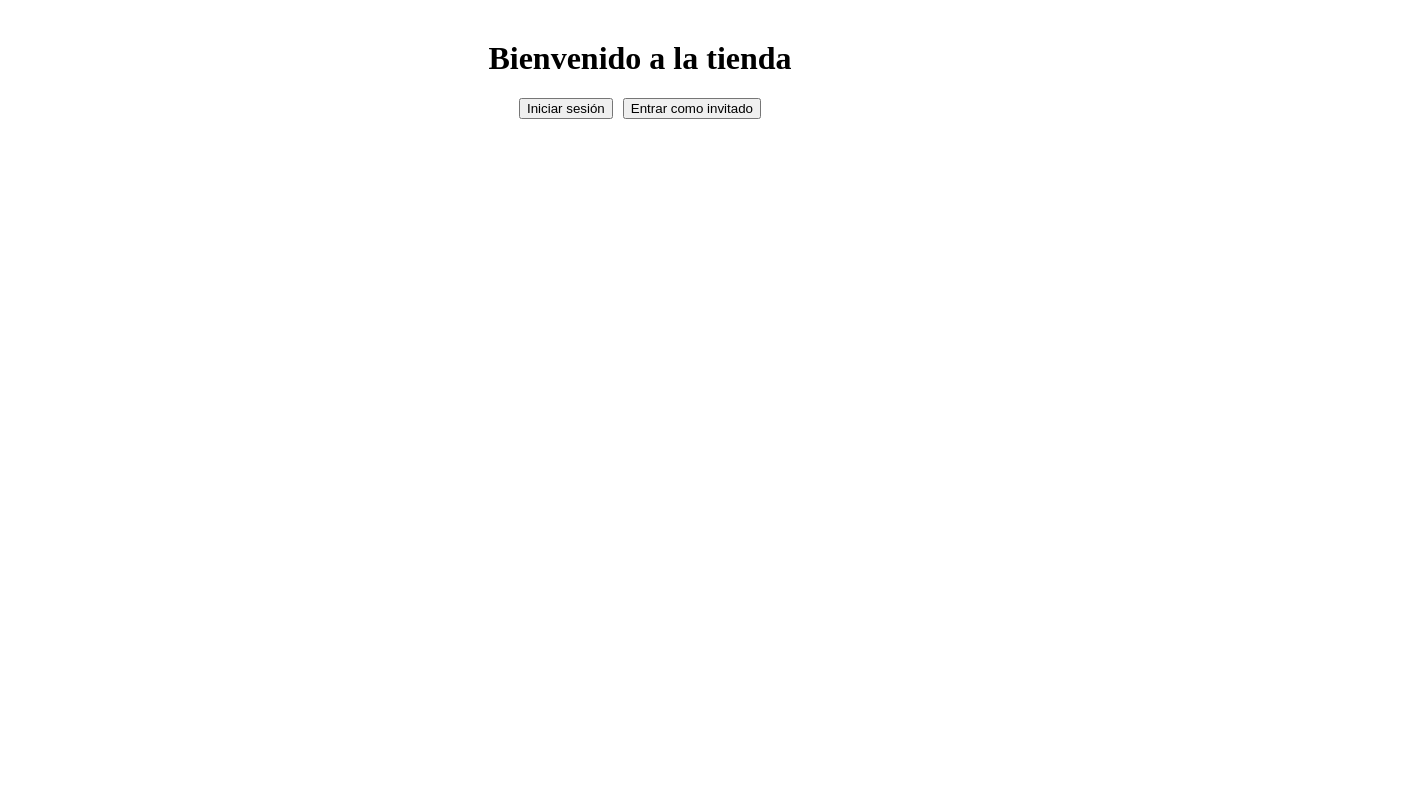
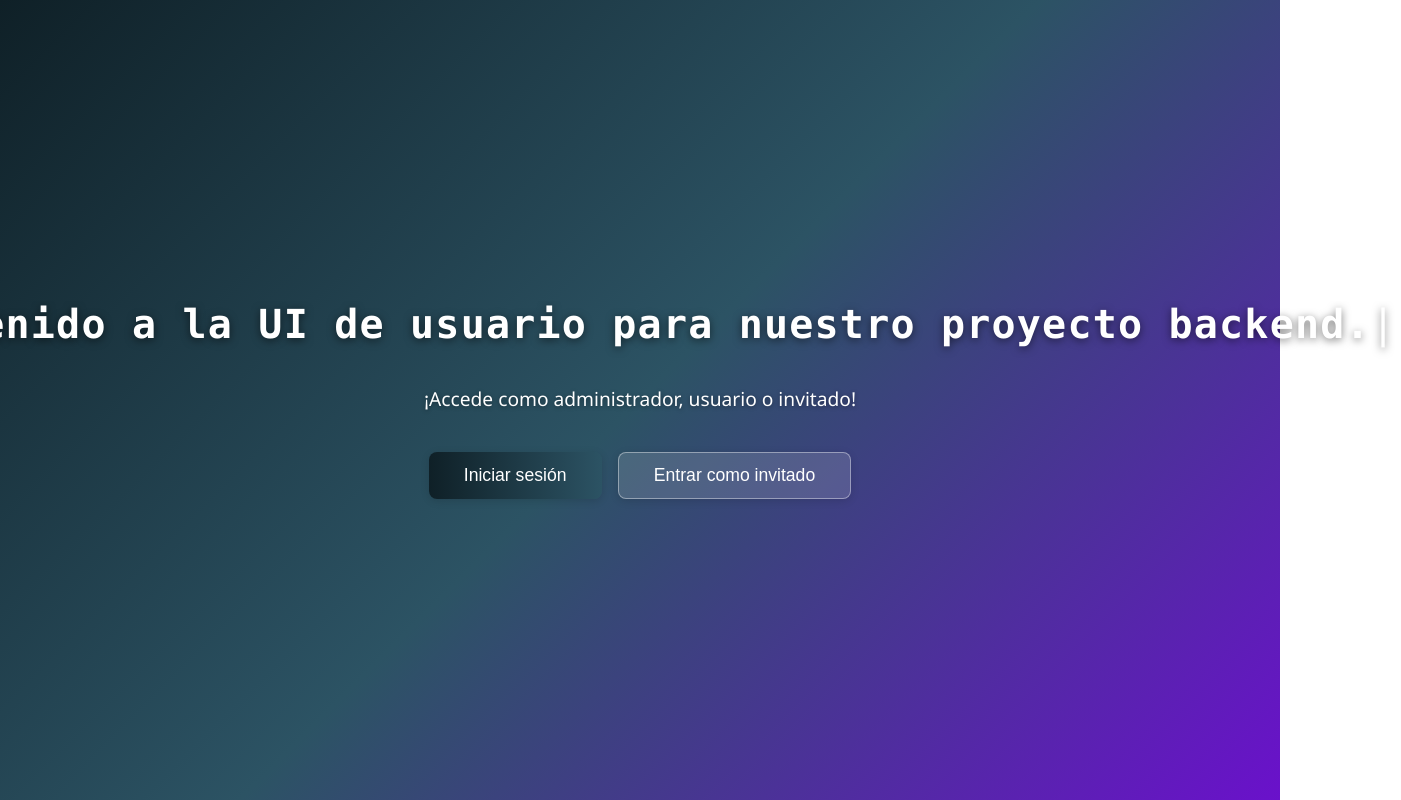
Before and after one commit to matuone/proyecto-crud-mongodb-front, a React (Vite) app: page / in a window 1280 px wide. Shown: the whole page, 1401 px wide, since content can reach past the window. Built offline with nearby package versions, Linux system fonts and the light colour scheme.

Commit message:
Estilos personalizados y efecto máquina de escribir en Home, botones modernos

```diff
--- a/src/pages/HomePage.jsx
+++ b/src/pages/HomePage.jsx
@@ -1,18 +1,42 @@
-import React, { useState } from 'react';
+
+import React, { useState, useEffect } from 'react';
 import LoginPopup from '../components/LoginPopup';
+import '../styles/HomePage.css';
 
 export default function HomePage() {
   const [showLogin, setShowLogin] = useState(false);
+  const [typed, setTyped] = useState('');
+  const fullText = 'Bienvenido a la UI de usuario para nuestro proyecto backend.';
+
+  useEffect(() => {
+    let i = 0;
+    setTyped('');
+    const interval = setInterval(() => {
+      setTyped((prev) =>
+        i < fullText.length ? prev + fullText[i] : prev
+      );
+      i++;
+      if (i >= fullText.length) clearInterval(interval);
+    }, 40);
+    return () => clearInterval(interval);
+    // eslint-disable-next-line
+  }, []);
 
   return (
-    <div style={{ textAlign: 'center', marginTop: 40 }}>
-      <h1>Bienvenido a la tienda</h1>
-      <button onClick={() => setShowLogin(true)}>
-        Iniciar sesión
-      </button>
-      <button style={{ marginLeft: 10 }} onClick={() => setShowLogin(true)}>
-        Entrar como invitado
-      </button>
+    <div className="home-root">
+      <div className="home-title" style={{ minHeight: 60, letterSpacing: 1.2 }}>
+        {typed}
+        <span className="type-cursor">|</span>
+      </div>
+      <div className="home-subtitle">¡Accede como administrador, usuario o invitado!</div>
+      <div className="home-btns">
+        <button className="home-btn primary" onClick={() => setShowLogin(true)}>
+          Iniciar sesión
+        </button>
+        <button className="home-btn secondary" onClick={() => setShowLogin(true)}>
+          Entrar como invitado
+        </button>
+      </div>
       {showLogin && <LoginPopup onClose={() => setShowLogin(false)} />}
     </div>
   );
--- /dev/null
+++ b/src/styles/HomePage.css
@@ -0,0 +1,90 @@
+body {
+  margin: 0;
+}
+
+.home-root {
+  min-height: 100vh;
+  display: flex;
+  flex-direction: column;
+  align-items: center;
+  justify-content: center;
+  background: linear-gradient(135deg, #0f2027 0%, #2c5364 50%, #6a11cb 100%);
+  color: #fff;
+  font-family: 'Segoe UI', Arial, sans-serif;
+}
+
+.home-title {
+  font-size: 2.5rem;
+  font-weight: bold;
+  margin-bottom: 1.5rem;
+  text-shadow: 0 2px 8px #0008;
+  white-space: pre;
+  font-family: 'Fira Mono', 'Consolas', 'Menlo', monospace;
+  overflow: hidden;
+  border-right: 0.15em solid #fff0;
+  position: relative;
+}
+
+.type-cursor {
+  display: inline-block;
+  width: 1ch;
+  color: #fff;
+  animation: blink 1s steps(1) infinite;
+  font-weight: 400;
+}
+
+@keyframes blink {
+
+  0%,
+  100% {
+    opacity: 1;
+  }
+
+  50% {
+    opacity: 0;
+  }
+}
+
+.home-subtitle {
+  font-size: 1.2rem;
+  margin-bottom: 2.5rem;
+  text-shadow: 0 1px 4px #0006;
+}
+
+.home-btns {
+  display: flex;
+  gap: 1rem;
+}
+
+.home-btn {
+  padding: 0.7em 2em;
+  font-size: 1.1rem;
+  border-radius: 8px;
+  border: none;
+  font-weight: 500;
+  cursor: pointer;
+  transition: background 0.2s, color 0.2s, box-shadow 0.2s;
+  box-shadow: 0 2px 8px #0002;
+}
+
+.home-btn.primary {
+  background: linear-gradient(90deg, #0f2027 0%, #2c5364 100%);
+  color: #fff;
+}
+
+.home-btn.primary:hover {
+  background: linear-gradient(90deg, #2c5364 0%, #6a11cb 100%);
+  color: #fff;
+}
+
+.home-btn.secondary {
+  background: #fff2;
+  color: #fff;
+  border: 1.5px solid #fff6;
+}
+
+.home-btn.secondary:hover {
+  background: #6a11cb;
+  color: #fff;
+  border-color: #6a11cb;
+}
```
